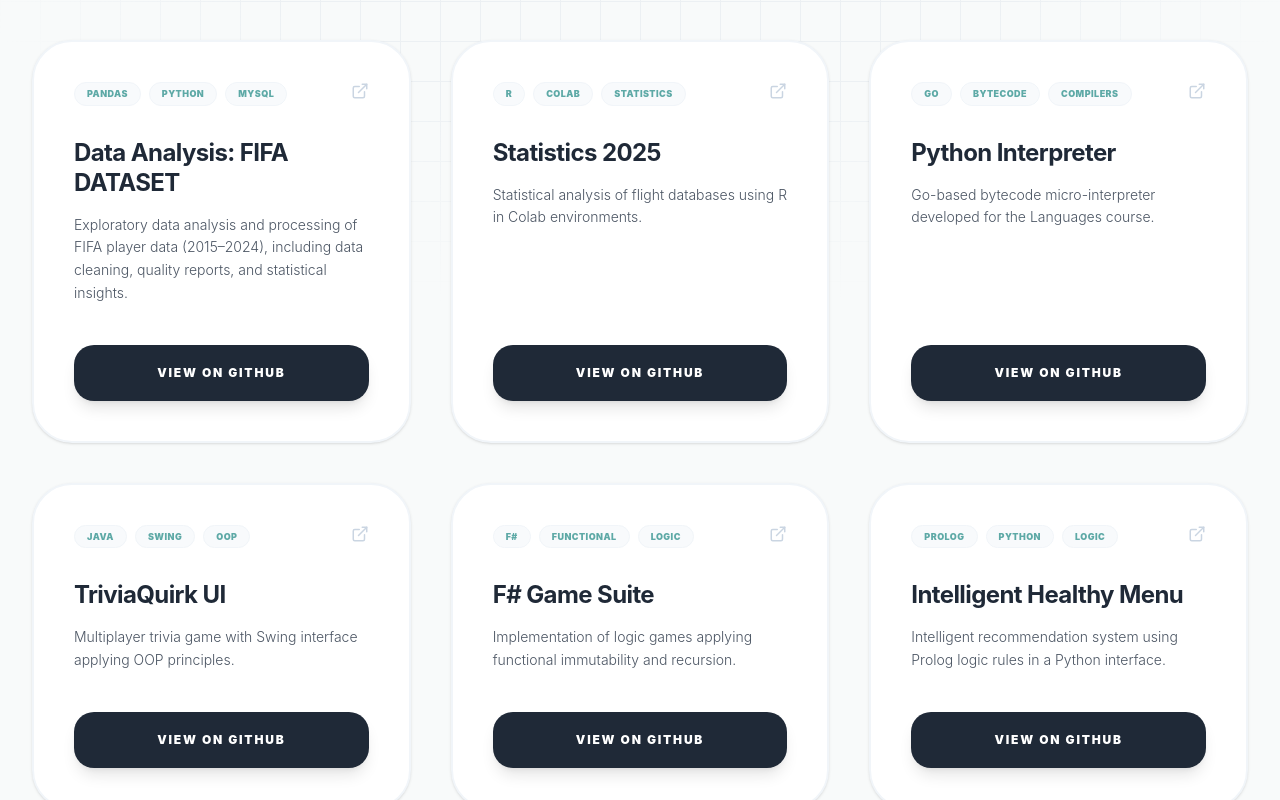
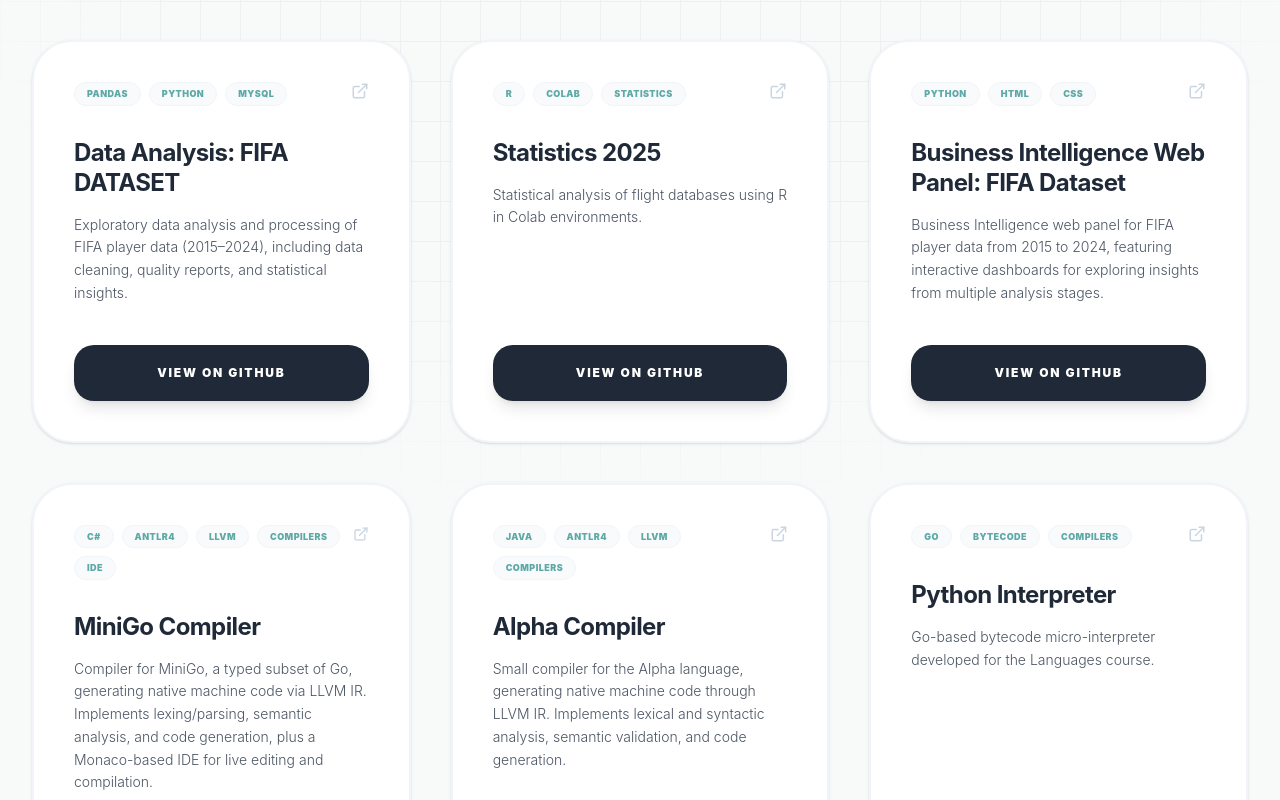
Before and after one commit to SharonBlanco/MyWebPage, a React (Vite) app: page / in a window 1280 px wide. Shown: the part 4720-5520 px from the top of the page. Built offline with nearby package versions, Linux system fonts and the light colour scheme.

Commit message:
Update project constants with new entries
Added new projects including a Business Intelligence web panel, MiniGo Compiler, and Alpha Compiler while removing TriviaQuirk UI.

```diff
--- a/src/constants.ts
+++ b/src/constants.ts
@@ -50,16 +50,28 @@ export const PROJECTS: Project[] = [
     link: "https://github.com/SharonBlanco/Proyectos_Estadistica_2025",
   },
   {
+  title: "Business Intelligence Web Panel: FIFA Dataset",
+  desc: "Business Intelligence web panel for FIFA player data from 2015 to 2024, featuring interactive dashboards for exploring insights from multiple analysis stages.",
+  techs: ["Python", "HTML", "CSS"],
+  link: "https://github.com/lenokeckler/Proyecto_Fase_V_Web",
+  },
+  {
+  title: "MiniGo Compiler",
+  desc: "Compiler for MiniGo, a typed subset of Go, generating native machine code via LLVM IR. Implements lexing/parsing, semantic analysis, and code generation, plus a Monaco-based IDE for live editing and compilation.",
+  techs: ["C#", "ANTLR4", "LLVM", "Compilers", "IDE"],
+  link: "https://github.com/SharonBlanco/MiniGoCompiler",
+  },
+{
+  title: "Alpha Compiler",
+  desc: "Small compiler for the Alpha language, generating native machine code through LLVM IR. Implements lexical and syntactic analysis, semantic validation, and code generation.",
+  techs: ["Java", "ANTLR4", "LLVM", "Compilers"],
+  link: "https://github.com/SharonBlanco/AlphaCompilerLLVM",
+},
+  {
     title: "Python Interpreter",
     desc: "Go-based bytecode micro-interpreter developed for the Languages course.",
     techs: ["Go", "Bytecode", "Compilers"],
     link: "https://github.com/ubeda-alex/I_Proyecto_Lenguajes",
-  },
-  {
-    title: "TriviaQuirk UI",
-    desc: "Multiplayer trivia game with Swing interface applying OOP principles.",
-    techs: ["Java", "Swing", "OOP"],
-    link: "https://github.com/SharonBlanco/POO_II_Proyecto_2023",
   },
   {
     title: "F# Game Suite",
```
